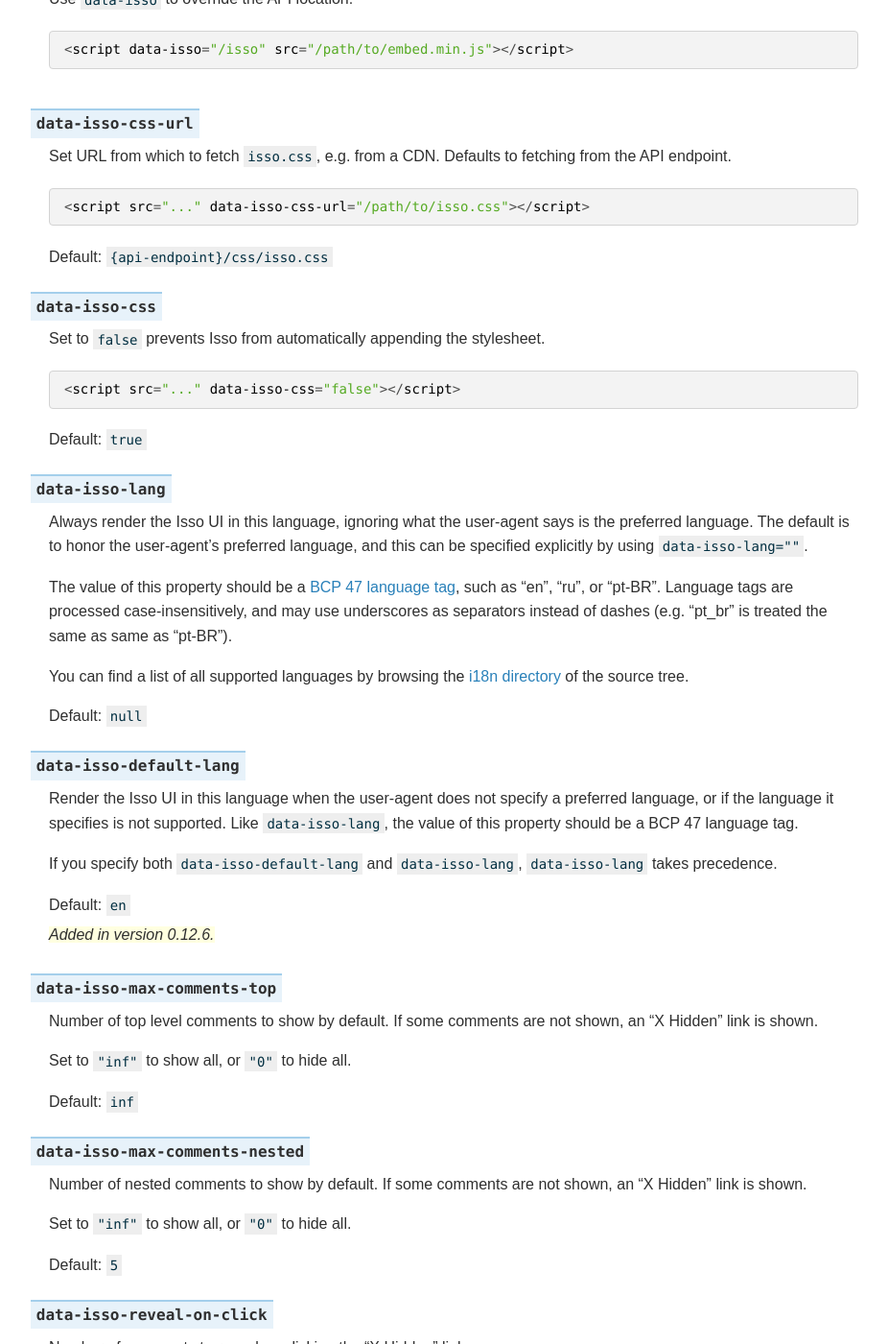
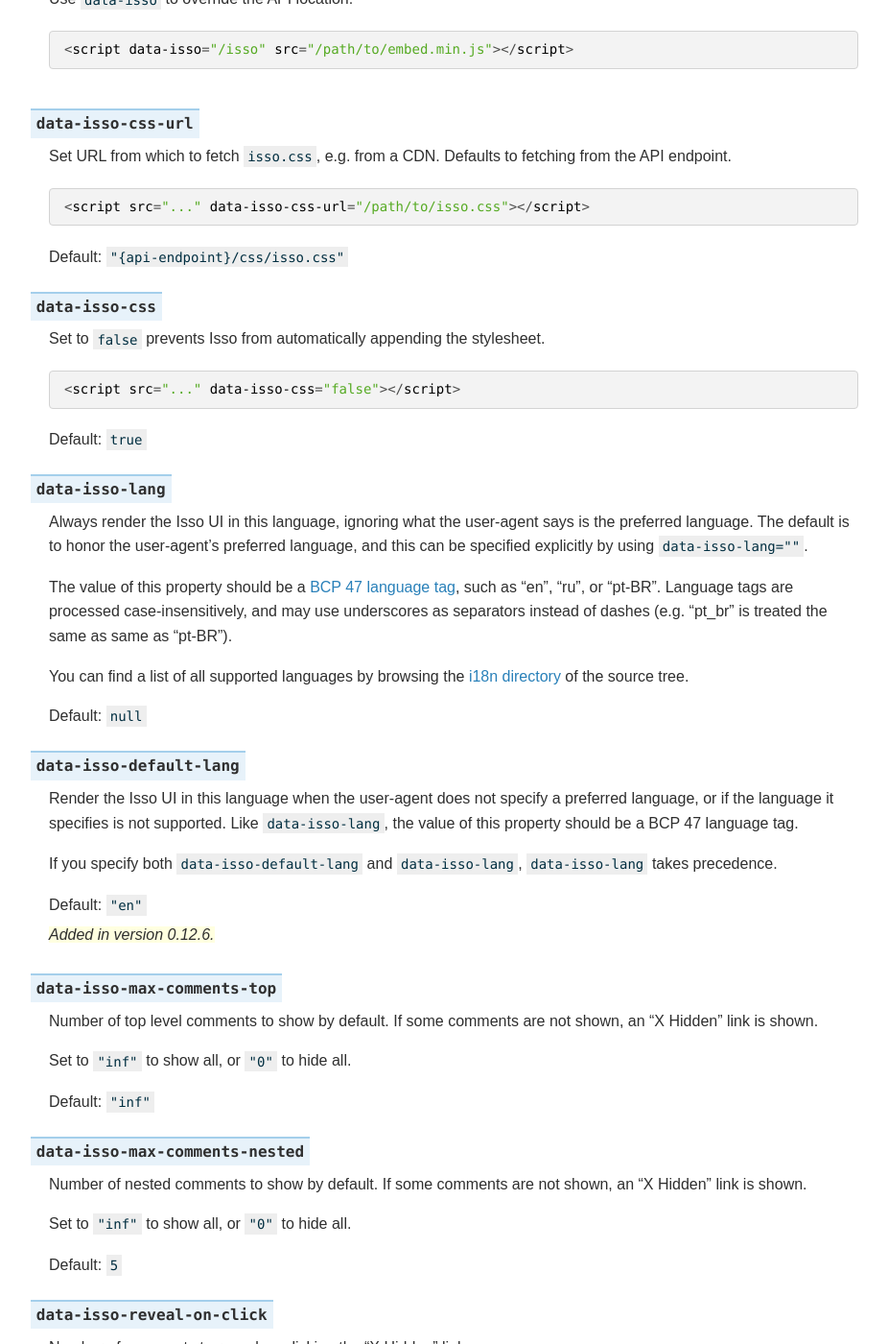
Before and after one commit to isso-comments/isso, a Sphinx documentation site: the page built from docs/docs/reference/client-config.rst, in a window 1280 px wide and 1400 px high, scrolled down 1095 px. Shown: the whole window at 96% size, without its empty margins (305-1231 px from the left). Built offline with Sphinx 7.4.7, drawn with Linux system fonts in a browser that asks for light colours; some of the changed text lies outside the part shown.

````diff
--- a/docs/docs/reference/client-config.rst
+++ b/docs/docs/reference/client-config.rst
@@ -64,7 +64,7 @@ data-isso-css-url
 
         <script src="..." data-isso-css-url="/path/to/isso.css"></script>
 
-    Default: ``{api-endpoint}/css/isso.css``
+    Default: ``"{api-endpoint}/css/isso.css"``
 
 data-isso-css
     Set to ``false`` prevents Isso from automatically appending the stylesheet.
@@ -103,7 +103,7 @@ data-isso-default-lang
     If you specify both ``data-isso-default-lang`` and ``data-isso-lang``,
     ``data-isso-lang`` takes precedence.
 
-    Default: ``en``
+    Default: ``"en"``
 
     .. versionadded:: 0.12.6
 
@@ -113,7 +113,7 @@ data-isso-max-comments-top
 
     Set to ``"inf"`` to show all, or ``"0"`` to hide all.
 
-    Default: ``inf``
+    Default: ``"inf"``
 
 data-isso-max-comments-nested
     Number of nested comments to show by default. If some comments are not
@@ -138,7 +138,7 @@ data-isso-avatar
 data-isso-avatar-bg
     Set avatar background color. Any valid CSS color will do.
 
-    Default: ``#f0f0f0``
+    Default: ``"#f0f0f0"``
 
 data-isso-avatar-fg
     Set avatar foreground color. Up to 8 colors are possible. The default color
@@ -146,7 +146,7 @@ data-isso-avatar-fg
     Multiple colors must be separated by space. If you use less than eight colors
     and not a multiple of 2, the color distribution is not even.
 
-    Default: ``"#9abf88 #5698c4 #e279a3 #9163b6 #be5168 #f19670 #e4bf80 #447c69"```
+    Default: ``"#9abf88 #5698c4 #e279a3 #9163b6 #be5168 #f19670 #e4bf80 #447c69"``
 
 data-isso-vote
     Enable or disable voting feature on the client side.
````
